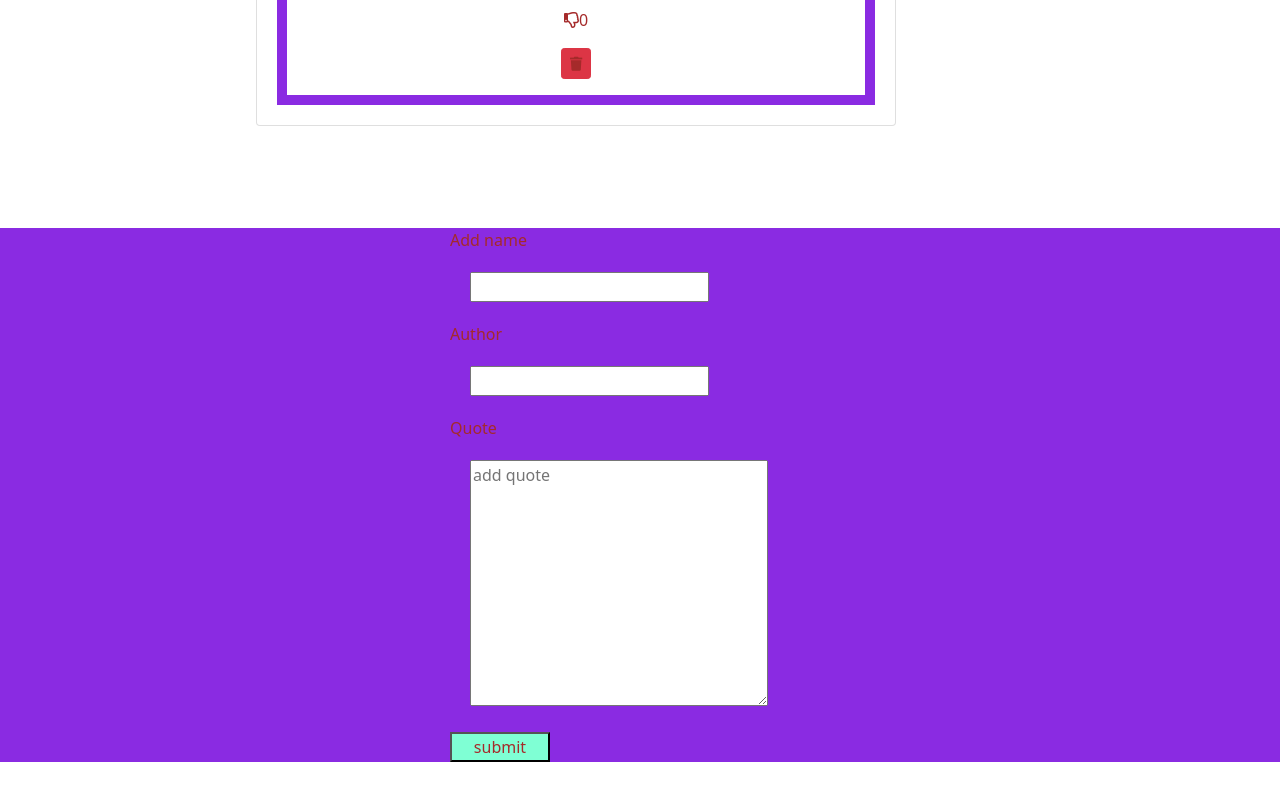
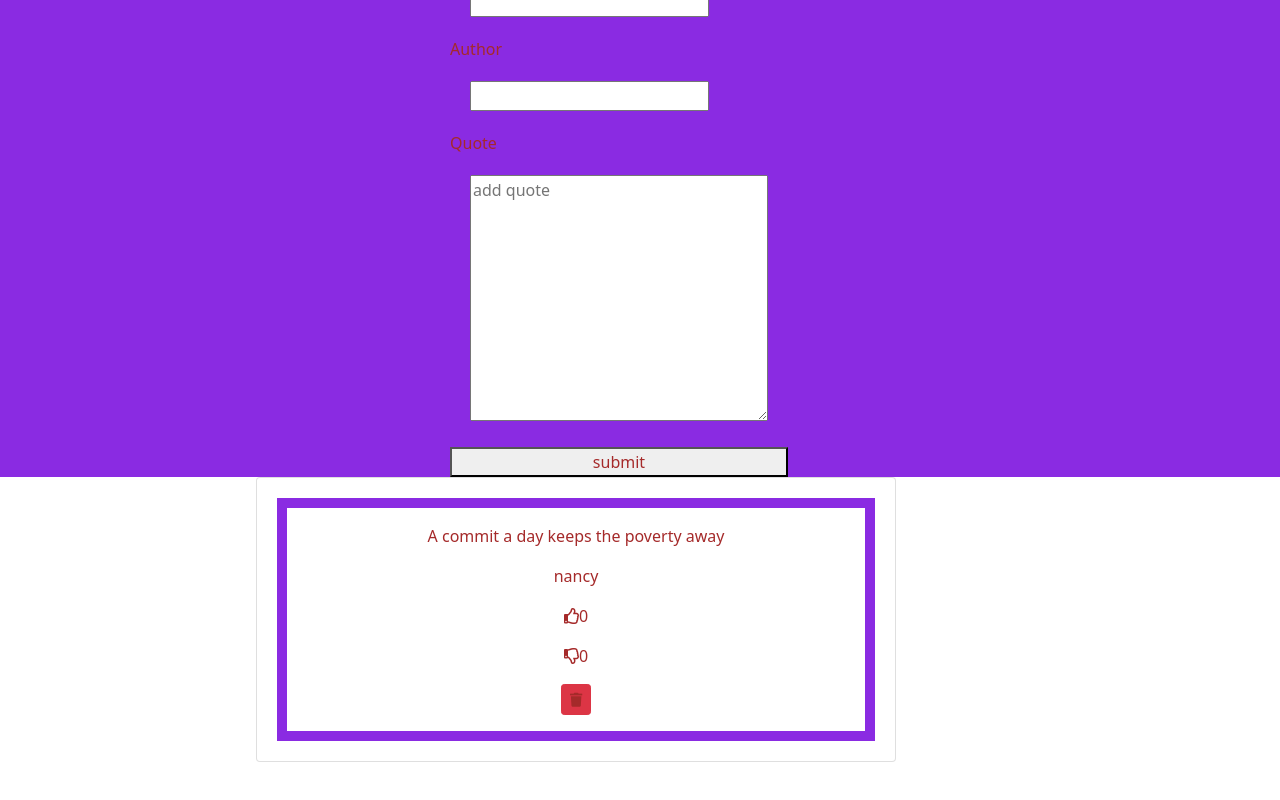
Before and after one commit to Ngima-Muraguri/Quotes-app, an Angular app: page / in a window 1280 px wide. Shown: the part 500-1300 px from the top of the page. Before the commit the page ends 1262 px from the top, so only its background shows below. Built offline with nearby package versions, Linux system fonts and the light colour scheme.

Commit message:
ts;testing for validation

```diff
--- a/src/app/quote-ap/quote-ap.component.html
+++ b/src/app/quote-ap/quote-ap.component.html
@@ -10,9 +10,10 @@
             <button class="btn btn-sm btn-danger" id="del" (click)="quoteDelete($event ,i)" ><i class="fa fa-trash" aria-hidden="true"></i></button>
         </div>
       </div>
+      <div id="mode">
+        <app-quote-form (addQuote)="addedQuote($event)"></app-quote-form>
+      </div>
+
 </div>
-<!-- <div id="mode">
-    <app-quote-form (addQuote)="addedQuote($event)"></app-quote-form>
-  </div> -->
 
-<app-quote-form></app-quote-form>
+<!-- <app-quote-form></app-quote-form> -->
--- a/src/app/quote-ap/quote-ap.component.ts
+++ b/src/app/quote-ap/quote-ap.component.ts
@@ -47,11 +47,11 @@ export class QuoteApComponent implements OnInit {
 
     }
   }
-  addedQuote(quotes){
-    let arraysize = this.quotes.length;
-    quotes.id = arraysize+1;
+  addedQuote(myn:Quote){
+    // let arraysize = this.quotes.length;
+    // quotes.id = arraysize+1;
     // quotes.completeDate = new Date(quotes.completeDate)
-    this.quotes.push(quotes)
+    this.quotes.push(myn)
   }
   constructor() { }
 
--- a/src/app/quote-form/quote-form.component.html
+++ b/src/app/quote-form/quote-form.component.html
@@ -26,7 +26,8 @@
       </div>
 
         <!-- <input class="sub" type="submit" value="submit" > -->
-        <button class="sub form-btn" type="submit" value="submit">submit</button>
+        <button (click)="addQuote()">submit</button>
+        <!-- <button type="submit" class="btn btn-success form-btn">Submit</button> -->
 
     </form>
    </div>
--- a/src/app/quote-form/quote-form.component.ts
+++ b/src/app/quote-form/quote-form.component.ts
@@ -10,8 +10,9 @@ import { DatePipe } from '@angular/common';
 })
 export class QuoteFormComponent implements OnInit {
 
+
+  @Output() add =new EventEmitter<Quote>();
   newQuote =new Quote(0,"","","",0,0, new Date());
-  @Output() add =new EventEmitter<Quote>();
 
   addQuote(){
     this.add.emit(this.newQuote);
--- a/src/app/quote.ts
+++ b/src/app/quote.ts
@@ -1,7 +1,7 @@
 export class Quote {
-  push(quote: any) {
-    throw new Error('Method not implemented.');
-  }
+  // push(quote: any) {
+  //   throw new Error('Method not implemented.');
+  // }
     showInfo:boolean;
   length: any;
     constructor(public id:number,
```
